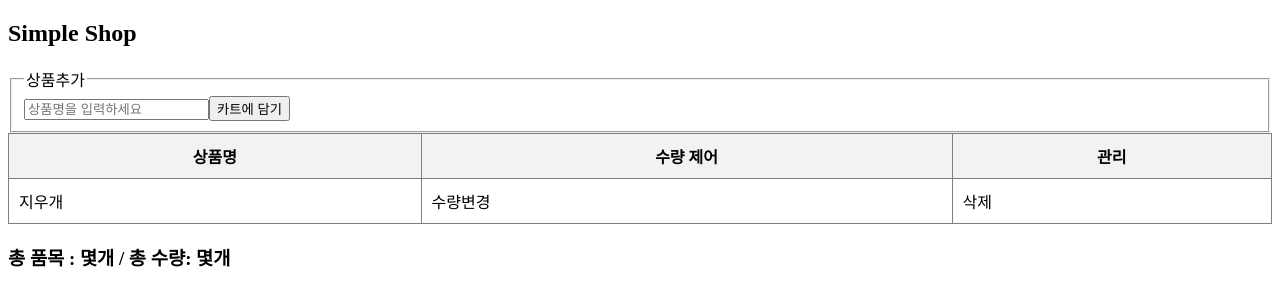
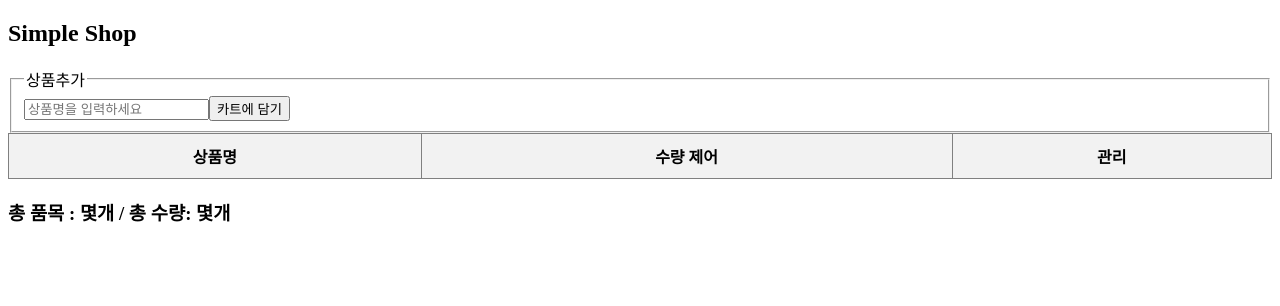
Before and after one commit to ybm4078/react-02-cart, a React (Vite) app: page / in a window 1280 px wide. Shown: the top 306 px of the page. Built offline with nearby package versions, Linux system fonts and the light colour scheme.

Commit message:
todo를 했던 내용까지 구현 완료

```diff
--- a/src/App.jsx
+++ b/src/App.jsx
@@ -3,13 +3,28 @@
 function App() {
     const [name, setName] = useState("");
     const [cart, setCart] = useState([]);
+
+    // cart는 목록입니다. 요소의 형태를 생각해보면,
+    // 이 요소는 이름을 가져야되고, 수량도 가져야 됨  => 여러개의 값을 가지는 타입은 객체 뿐
     return (
         <>
             <h2>Simple Shop</h2>
             <fieldset>
                 <legend>상품추가</legend>
-                <form>
-                    <input placeholder={"상품명을 입력하세요"} value={name} />
+                <form onSubmit={(e) => {
+                    e.preventDefault();
+                    if (name === "" || name === " ") {
+                        return;
+                    }
+                    // name 값을 cart에다가 추가
+                    setCart([...cart,{name: name,quantity:1}]);
+                    setName("");
+                }}>
+                    <input
+                        placeholder={"상품명을 입력하세요"}
+                        value={name}
+                        onChange={(e) => setName(e.target.value)}
+                    />
                     <button type={"submit"}>카트에 담기</button>
                 </form>
             </fieldset>
@@ -30,11 +45,17 @@
                 </tr>
                 </thead>
                 <tbody>
-                <tr>
-                    <td>지우개</td>
+                {cart.map((item, index) =>
+                <tr key={index}>
+                    <td>{item.name}</td>
                     <td>수량변경</td>
-                    <td>삭제</td>
-                </tr>
+                    <td>
+                        <button onClick={() => {
+                            const result = cart.filter((v, i) => {return i !== index});
+                            setCart(result);
+                        }}>삭제</button>
+                    </td>
+                </tr>)}
                 </tbody>
             </table>
             <h3>총 품목 : 몇개 / 총 수량: 몇개</h3>
```
